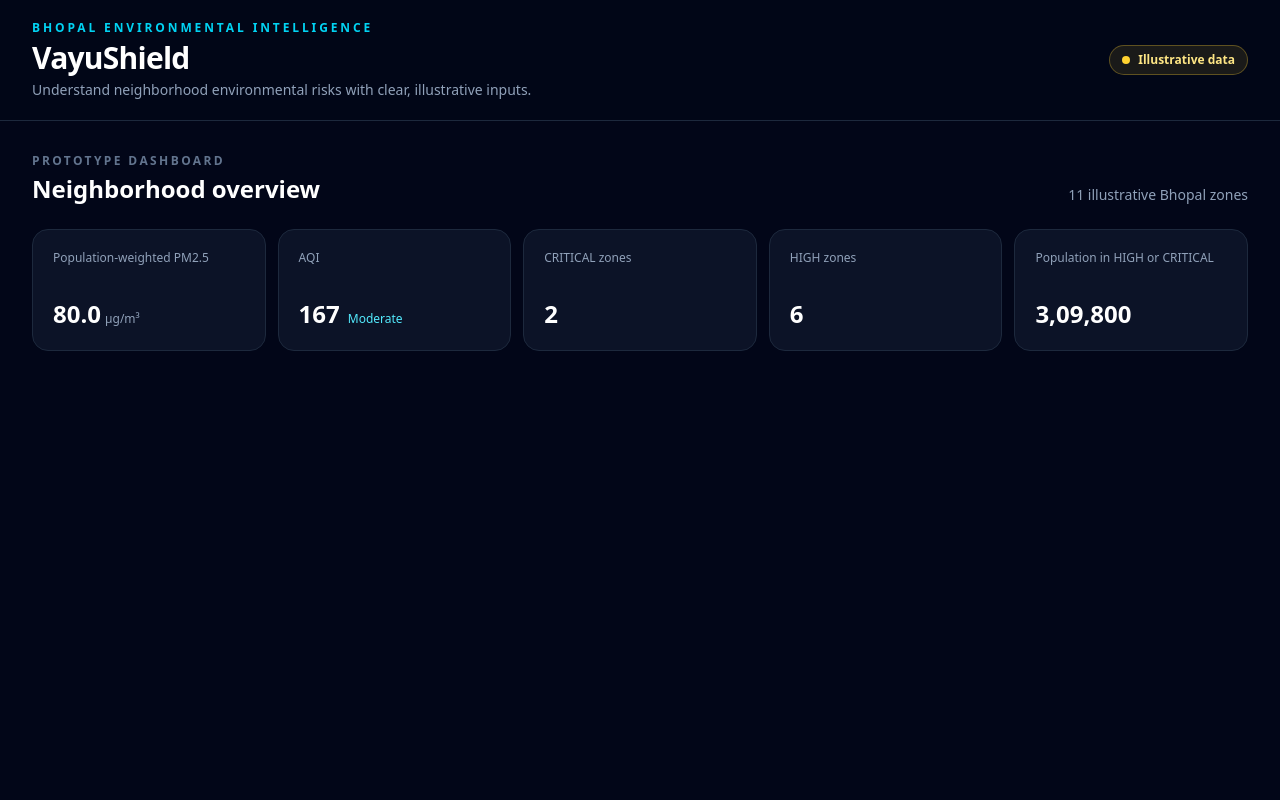
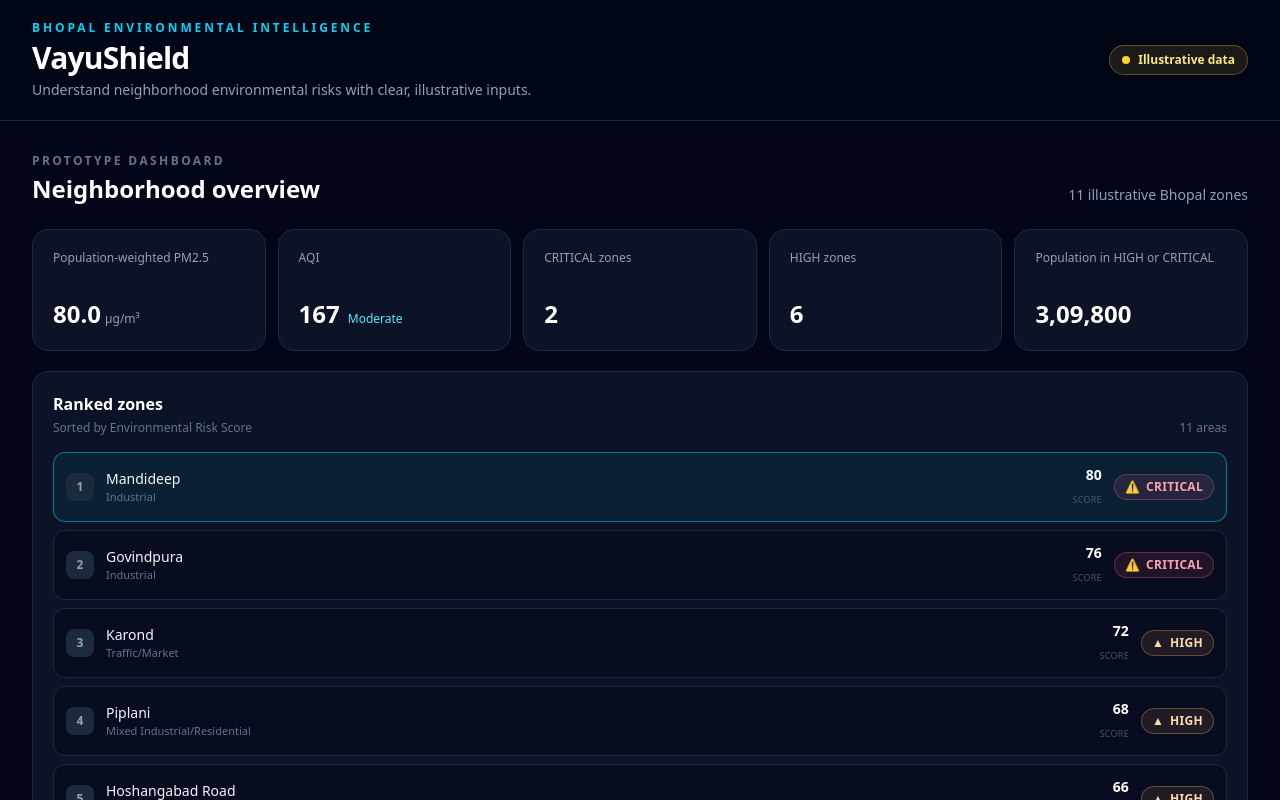
Before and after one commit to Virtualord/vayushield, a React (Vite) app in the folder client/: page / in a window 1280 px wide. Shown: the top 800 px of the page. Built offline with nearby package versions, Linux system fonts and the light colour scheme.

Commit message:
feat(ui): add ranked zone list with risk badges

```diff
--- /dev/null
+++ b/client/src/components/RankedZoneList.jsx
@@ -0,0 +1,56 @@
+import RiskBadge from './RiskBadge.jsx';
+
+export default function RankedZoneList({ assessments, selectedZoneId, onSelect }) {
+  return (
+    <section className="rounded-2xl border border-slate-800 bg-slate-900/80 p-4 sm:p-5">
+      <div className="mb-4 flex items-end justify-between gap-3">
+        <div>
+          <h3 className="text-base font-semibold text-white">Ranked zones</h3>
+          <p className="mt-1 text-xs text-slate-500">Sorted by Environmental Risk Score</p>
+        </div>
+        <span className="text-xs tabular-nums text-slate-500">{assessments.length} areas</span>
+      </div>
+      <ol className="space-y-2">
+        {assessments.map(({ zone, score, level }, index) => {
+          const isSelected = zone.id === selectedZoneId;
+
+          return (
+            <li key={zone.id}>
+              <button
+                type="button"
+                aria-pressed={isSelected}
+                onClick={() => onSelect(zone.id)}
+                className={`flex w-full min-w-0 items-center gap-2 rounded-xl border p-2.5 text-left transition-colors sm:gap-3 sm:p-3 ${
+                  isSelected
+                    ? 'border-cyan-400/50 bg-cyan-400/[0.07]'
+                    : 'border-slate-800 bg-slate-950/50 hover:border-slate-700'
+                }`}
+              >
+                <span className="grid size-7 shrink-0 place-items-center rounded-lg bg-slate-800 text-xs font-semibold tabular-nums text-slate-400">
+                  {index + 1}
+                </span>
+                <span className="min-w-0 flex-1">
+                  <span className="block truncate text-sm font-medium text-slate-100">
+                    {zone.name}
+                  </span>
+                  <span className="block truncate text-[11px] capitalize text-slate-500">
+                    {zone.type}
+                  </span>
+                </span>
+                <span className="shrink-0 text-right">
+                  <span className="block text-sm font-semibold tabular-nums text-white">
+                    {score}
+                  </span>
+                  <span className="text-[9px] uppercase tracking-wide text-slate-600">
+                    score
+                  </span>
+                </span>
+                <RiskBadge level={level} />
+              </button>
+            </li>
+          );
+        })}
+      </ol>
+    </section>
+  );
+}
--- /dev/null
+++ b/client/src/components/RiskBadge.jsx
@@ -0,0 +1,31 @@
+const riskStyles = {
+  CRITICAL: {
+    icon: '⚠',
+    style: 'border-rose-400/30 bg-rose-400/10 text-rose-300',
+  },
+  HIGH: {
+    icon: '▲',
+    style: 'border-orange-300/30 bg-orange-300/10 text-orange-200',
+  },
+  MODERATE: {
+    icon: '◆',
+    style: 'border-amber-300/30 bg-amber-300/10 text-amber-200',
+  },
+  LOW: {
+    icon: '✓',
+    style: 'border-emerald-300/30 bg-emerald-300/10 text-emerald-200',
+  },
+};
+
+export default function RiskBadge({ level }) {
+  const { icon, style } = riskStyles[level];
+
+  return (
+    <span
+      className={`inline-flex shrink-0 items-center gap-1.5 rounded-full border px-2.5 py-1 text-[10px] font-bold tracking-wide sm:text-xs ${style}`}
+    >
+      <span aria-hidden="true">{icon}</span>
+      {level}
+    </span>
+  );
+}
--- a/client/src/main.jsx
+++ b/client/src/main.jsx
@@ -2,6 +2,7 @@ import { useMemo, useState } from 'react';
 import { StrictMode } from 'react';
 import { createRoot } from 'react-dom/client';
 import DashboardHeader from './components/DashboardHeader.jsx';
+import RankedZoneList from './components/RankedZoneList.jsx';
 import SummaryStrip from './components/SummaryStrip.jsx';
 import { zones } from './data/zones.js';
 import { rankZones } from './utils/riskEngine.js';
@@ -9,6 +10,7 @@ import { buildDashboardSummary } from './utils/dashboardSummary.js';
 import './style.css';
 
 function App() {
+  const [selectedZoneId, setSelectedZoneId] = useState(zones[0].id);
   const [scenario] = useState({
     windSpeed: null,
     traffic: 'normal',
@@ -35,6 +37,13 @@ function App() {
           </p>
         </div>
         <SummaryStrip summary={summary} />
+        <div className="mt-5">
+          <RankedZoneList
+            assessments={assessments}
+            selectedZoneId={selectedZoneId}
+            onSelect={setSelectedZoneId}
+          />
+        </div>
       </main>
     </div>
   );
```
